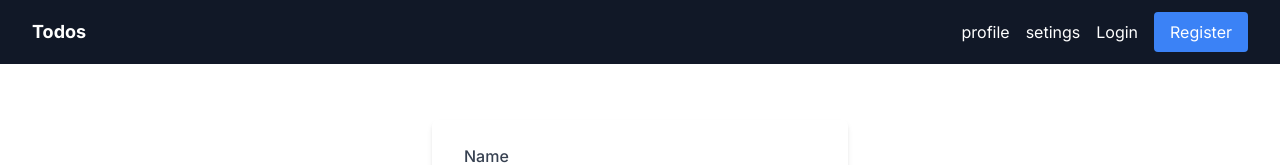
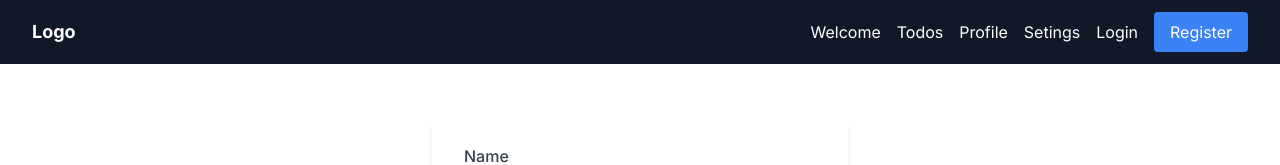
Before and after one commit to dionmar-lariosa/react-todo-app, a Next.js app: page /register in a window 1280 px wide. Shown: the top 165 px of the page. Built offline with nearby package versions, Linux system fonts and the light colour scheme.

Commit message:
navbar complete

```diff
--- a/src/components/Navbar.jsx
+++ b/src/components/Navbar.jsx
@@ -11,26 +11,28 @@ const Navbar = () => {
   };
 
   return (
-    <nav className="bg-gray-900">
+    <nav className="bg-gray-900 capitalize">
       <div className="max-w-7xl mx-auto px-4 sm:px-6 lg:px-8">
         <div className="flex items-center justify-between h-16">
           <div className="flex items-center">
-            <Link href="/todos">
-              <span className="text-lg font-bold text-white cursor-pointer">
-                Todos
-              </span>
-            </Link>
+            <span className="text-lg font-bold text-white">Logo</span>
           </div>
           <div className="hidden md:block">
             <div className="ml-4 flex items-center">
+              <Link href="/">
+                <span className="ml-4 text-white">welcome</span>
+              </Link>
+              <Link href="/todos">
+                <span className="ml-4 text-white">todos</span>
+              </Link>
               <Link href="/user/profile">
-                <span className="ml-4 text-white cursor-pointer">profile</span>
+                <span className="ml-4 text-white">profile</span>
               </Link>
               <Link href="/user/settings">
-                <span className="ml-4 text-white cursor-pointer">setings</span>
+                <span className="ml-4 text-white">setings</span>
               </Link>
               <Link href="/login">
-                <span className="ml-4 text-white cursor-pointer">Login</span>
+                <span className="ml-4 text-white">login</span>
               </Link>
               <Link href="/register">
                 <button className="ml-4 px-4 py-2 bg-blue-500 text-white rounded">
@@ -77,12 +79,24 @@ const Navbar = () => {
       {isOpen && (
         <div className="md:hidden">
           <div className="px-2 pt-2 pb-3 sm:px-3">
+            <Link href="/">
+              <span className="mt-1 block text-white">welcome</span>
+            </Link>
+            <Link href="/todos">
+              <span className="mt-1 block text-white">todos</span>
+            </Link>
+            <Link href="/user/profile">
+              <span className="mt-1 block text-white">profile</span>
+            </Link>
+            <Link href="/user/settings">
+              <span className="mt-1 block text-white">setings</span>
+            </Link>
             <Link href="/login">
-              <span className="mt-1 block text-white">Login</span>
+              <span className="mt-1 block text-white">login</span>
             </Link>
             <Link href="/register">
               <button className="mt-1 px-4 py-2 block w-full text-left bg-blue-500 text-white rounded">
-                Registerp
+                Register
               </button>
             </Link>
           </div>
```
